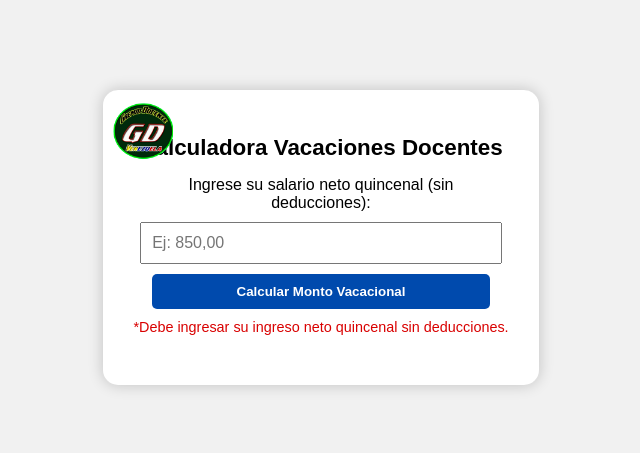
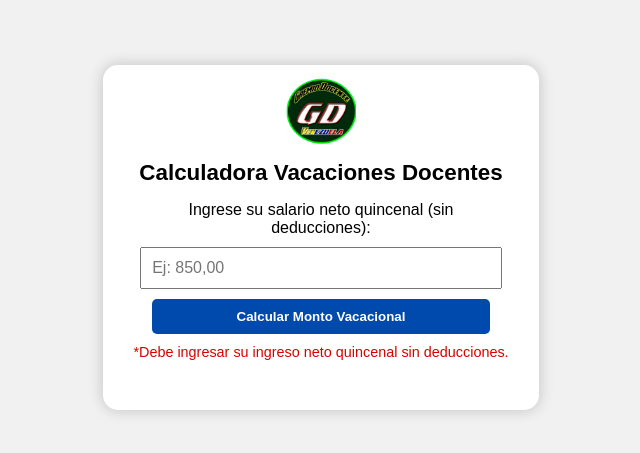
Before and after one commit to gremiodoc/gremiodocente, a plain HTML site: page index.html in a window 1280 px wide. Shown: the part 163-616 px from the top of the page, without its empty margins (319-959 px from the left). Drawn offline with Linux system fonts and the light colour scheme.

Commit message:
Update index.html

```diff
--- a/index.html
+++ b/index.html
@@ -18,6 +18,7 @@
     .container {
       background: white;
       padding: 30px;
+      padding-top: 80px;
       border-radius: 15px;
       box-shadow: 0 0 15px rgba(0,0,0,0.2);
       text-align: center;
@@ -27,9 +28,10 @@
     img.logo {
       position: absolute;
       top: 10px;
-      left: 10px;
-      width: 60px;
-      height: 60px;
+      left: 50%;
+      transform: translateX(-50%);
+      width: 70px;
+      height: 70px;
     }
     h1 {
       font-size: 1.4rem;
@@ -84,7 +86,6 @@
         return;
       }
 
-      // 1 mes = 2 quincenas -> salario diario = quincena / 15
       const salarioDiario = salario / 15;
       const montoVacacional = salarioDiario * 88;
 
```
